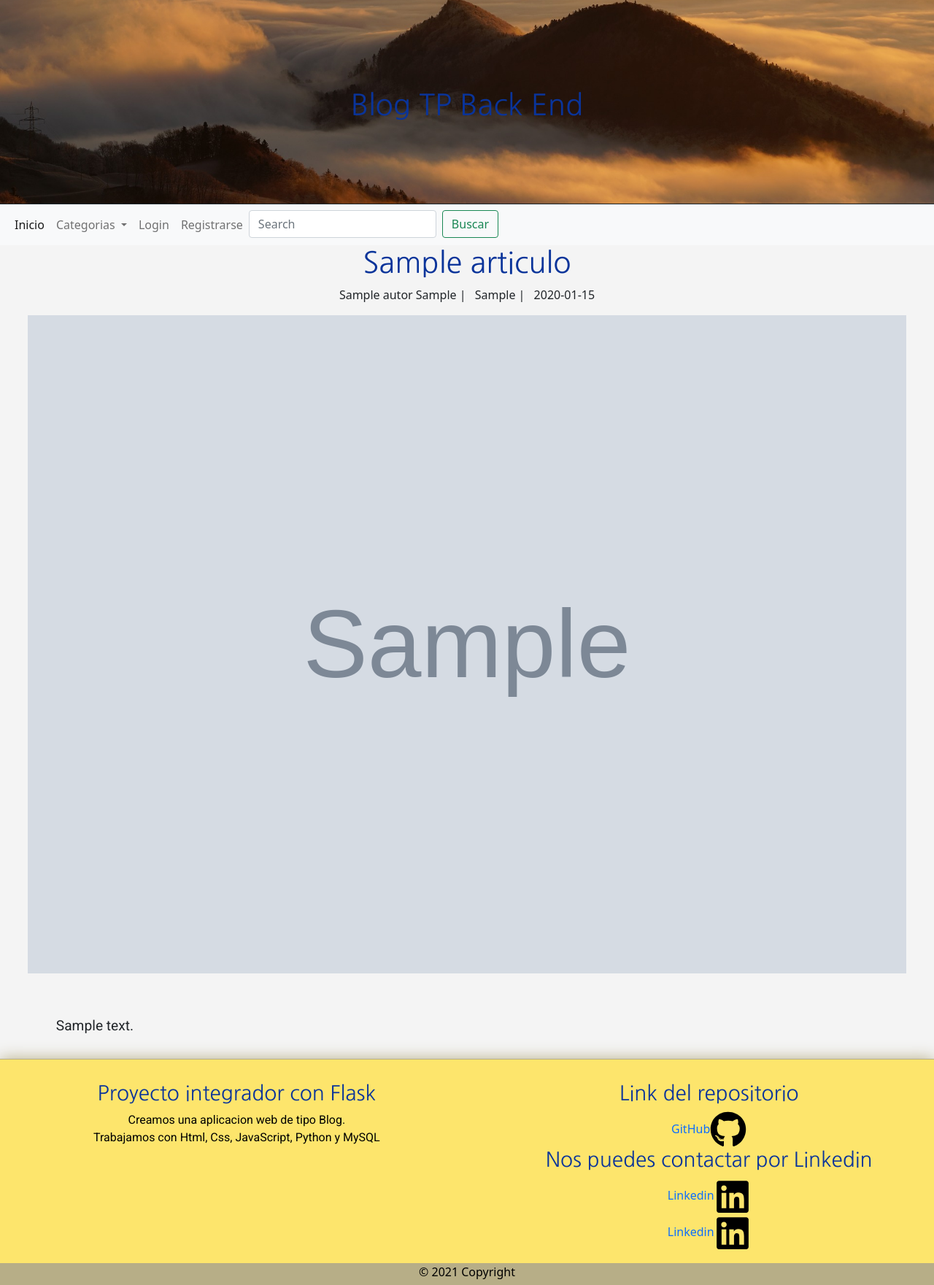
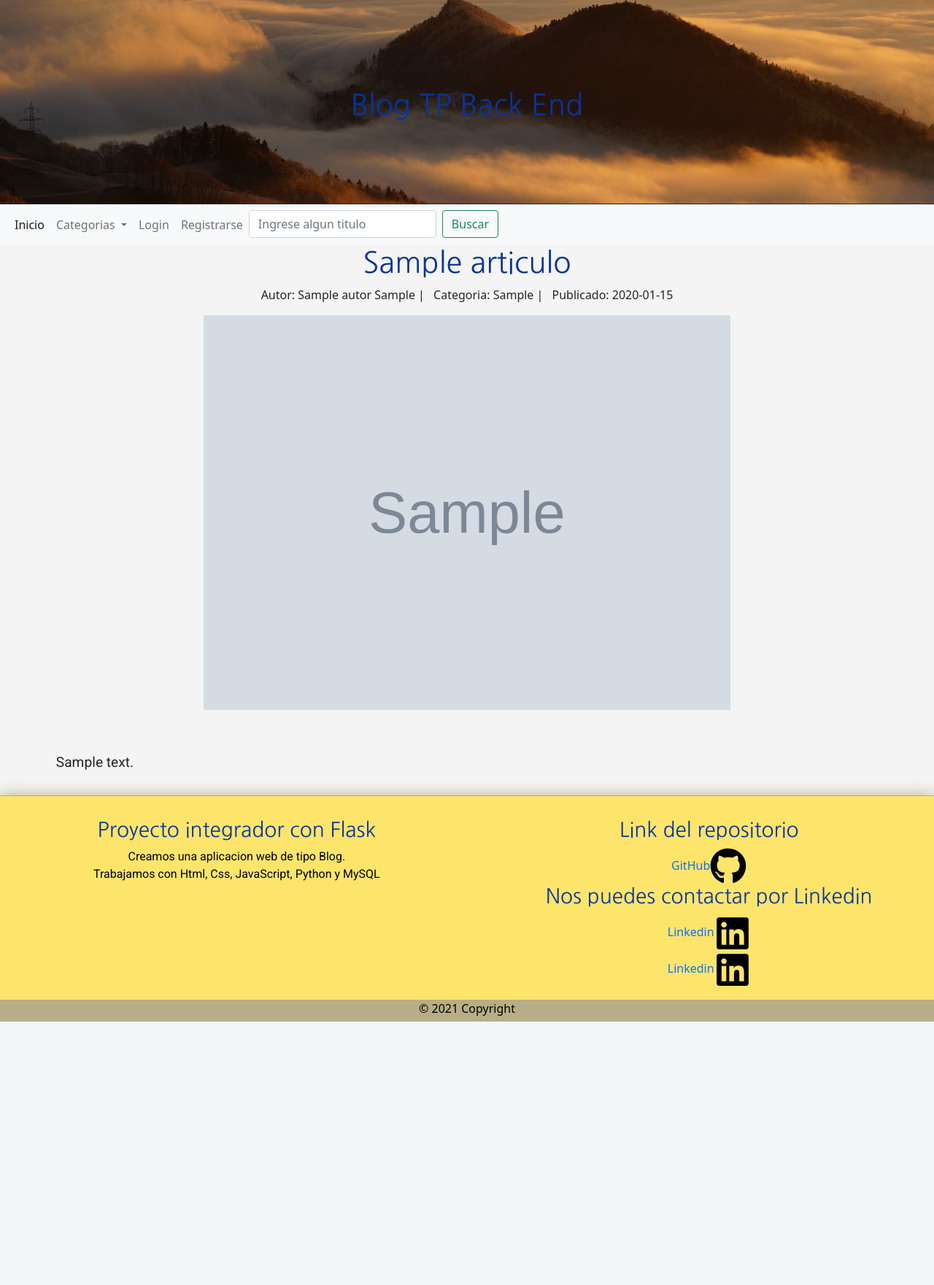
Before and after one commit to juanNH/TPCaC2124, a Flask app: page /articulo/1 in a window 1280 px wide. Shown: the whole page at 73% size. After the commit the page ends 1400 px from the top, so only its background shows below. Run offline with Flask 2, Linux system fonts and the light colour scheme; tables that the repository leaves empty hold one stand-in row (values such as "Sample post"); grey boxes marked "Sample" are stand-in pictures; some libraries are stand-ins or nearby versions.

Commit message:
fix bug articulo style, nav placeholder

```diff
--- a/static/css/styles.css
+++ b/static/css/styles.css
@@ -16,7 +16,14 @@ p{
 }
 
 /*Articulo */
-
+article{
+    max-width: 2000px;
+    margin: auto;
+}
+.imagen-art{
+    max-width:60%;
+    margin: auto;
+}
 .boxed {
     clear: both;
     margin: 10px 3% 10px 3%;
--- a/templates/articulo.html
+++ b/templates/articulo.html
@@ -9,12 +9,12 @@
 <article>
             <h1 class="text-center">{{articulo.1}}</h1>
             <ul class="list-inline text-center">
-                <li class="list-inline-item">{{articulo.7}} |</li>
-                <li class="list-inline-item">{{catDict[articulo.3]}} |</li>
-                <li class="list-inline-item">{{articulo.5}}</li>
+                <li class="list-inline-item">Autor: {{articulo.7}} |</li>
+                <li class="list-inline-item">Categoria: {{catDict[articulo.3]}} |</li>
+                <li class="list-inline-item">Publicado: {{articulo.5}}</li>
             </ul>
             <div class="boxed">
-            <div>
+            <div class="imagen-art">
             <img src="uploads/{{articulo.6}}" alt="imagen relacionada con el art" style="width: 100%; height: auto;">
             </div>
             <br>
--- a/templates/includes/nav.html
+++ b/templates/includes/nav.html
@@ -45,7 +45,7 @@
 
           <li class="nav-item">
             <form class="d-flex"  action="/buscador" method="POST" >
-                <input class="form-control me-2" type="search" placeholder="Search" aria-label="Search" required name='palabra'>
+                <input class="form-control me-2" type="search" placeholder="Ingrese algun titulo" aria-label="Search" required name='palabra'>
                 <button class="btn btn-outline-success" type="submit">Buscar</button>
             </form>
           </li>
--- a/templates/index.html
+++ b/templates/index.html
@@ -23,9 +23,6 @@ Inicio
          <h3>No hay articulos disponibles</h3>
     </div>
     {% endif %}
-    {% for articulo in articulos %}
-        {{articulo.7}}
-    {% endfor %}
 
 
     <div class="container">
```
Also changed, not shown: uploads/2021-07-26-01-51-13swimmers-79592_1920.jpg (added), uploads/2021-07-26-01-51-58books-1281581_1920.jpg (added), uploads/2021-07-26-01-52-20books-1245690_1920.jpg (added), uploads/2021-07-26-01-53-39stage-336695_1920.jpg (added), uploads/2021-07-26-01-54-28cinema-2502213_1920.jpg (added).
